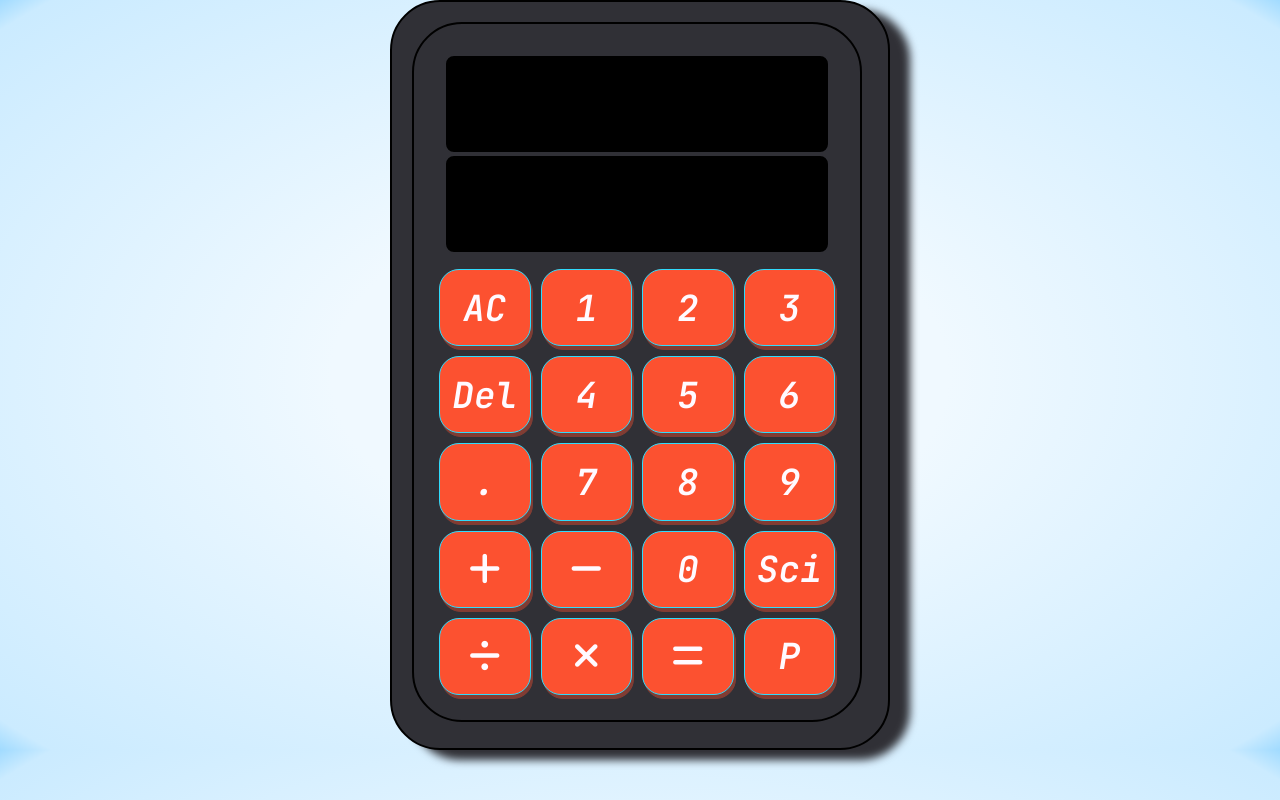
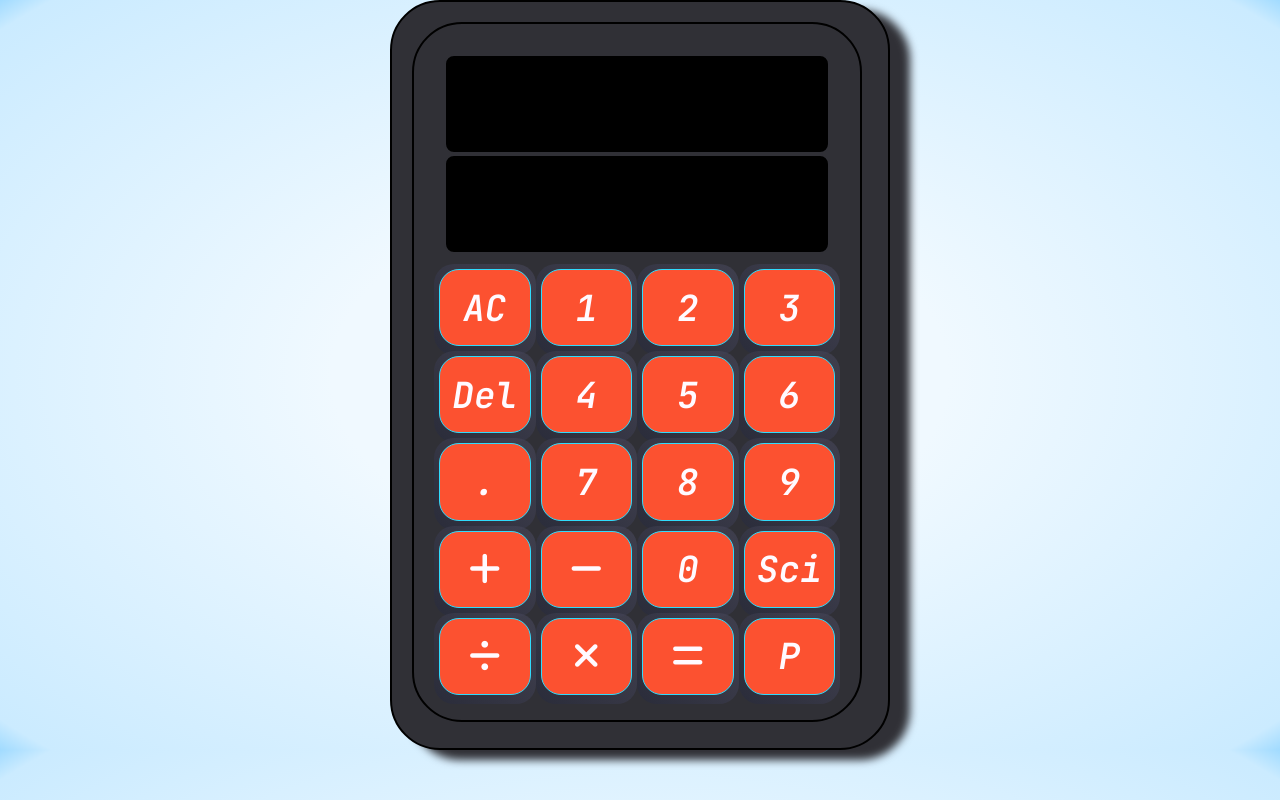
Before and after one commit to Ocoldwell/calculator-project, a plain HTML site: page index.html in a window 1280 px wide. Drawn offline with Linux system fonts and the light colour scheme.

Commit message:
commented out text and more styling

```diff
--- a/styles.scss
+++ b/styles.scss
@@ -1,24 +1,28 @@
-$button-color: #FC5130;
+$button-color: #fc5130;
 $button-border-color: #30dbfc;
-$font-color: #303036 ;
-$button-font-color: #FFFAFF;
+$font-color: #303036;
+$button-font-color: #fffaff;
 $font-size: 36px;
-$font-family: 'JetBrains Mono', monospace;
-$rainbow: linear-gradient(to right, orange , yellow, green, cyan, blue, violet);
+$font-family: "JetBrains Mono", monospace;
+$rainbow: linear-gradient(to right, orange, yellow, green, cyan, blue, violet);
 
 @font-face {
-  font-family: 'The Led Display St';
+  font-family: "The Led Display St";
   src: url(./assets/fonts/transfonter.org-20210209-182134/TheLedDisplaySt.eot);
-  src:url(./assets/fonts/transfonter.org-20210209-182134/TheLedDisplaySt.eot) format('embedded-opentype'),
-      url(./assets/fonts/transfonter.org-20210209-182134/TheLedDisplaySt.woff2) format('woff2'),
-      url(./assets/fonts/transfonter.org-20210209-182134/TheLedDisplaySt.woff) format('woff'),
-      url(./assets/fonts/transfonter.org-20210209-182134/TheLedDisplaySt.ttp) format('truetype');
+  src: url(./assets/fonts/transfonter.org-20210209-182134/TheLedDisplaySt.eot)
+      format("embedded-opentype"),
+    url(./assets/fonts/transfonter.org-20210209-182134/TheLedDisplaySt.woff2)
+      format("woff2"),
+    url(./assets/fonts/transfonter.org-20210209-182134/TheLedDisplaySt.woff)
+      format("woff"),
+    url(./assets/fonts/transfonter.org-20210209-182134/TheLedDisplaySt.ttp)
+      format("truetype");
   font-weight: normal;
   font-style: normal;
   font-display: swap;
 }
 
-*{
+* {
   padding: 0;
   margin: 0;
   box-sizing: border-box;
@@ -30,20 +34,38 @@ body {
   display: flex;
   justify-content: center;
   align-items: center;
-  background: -moz-radial-gradient(center, ellipse cover, rgba(240,249,255,1) 34%, rgba(203,235,255,1) 96%, rgba(161,219,255,1) 100%); /* FF3.6-15 */
-  background: -webkit-radial-gradient(center, ellipse cover, rgba(240,249,255,1) 34%,rgba(203,235,255,1) 96%,rgba(161,219,255,1) 100%); /* Chrome10-25,Safari5.1-6 */
-  background: radial-gradient(ellipse at center, rgba(240,249,255,1) 34%,rgba(203,235,255,1) 96%,rgba(161,219,255,1) 100%); /* W3C, IE10+, FF16+, Chrome26+, Opera12+, Safari7+ */
+  background: -moz-radial-gradient(
+    center,
+    ellipse cover,
+    rgba(240, 249, 255, 1) 34%,
+    rgba(203, 235, 255, 1) 96%,
+    rgba(161, 219, 255, 1) 100%
+  ); /* FF3.6-15 */
+  background: -webkit-radial-gradient(
+    center,
+    ellipse cover,
+    rgba(240, 249, 255, 1) 34%,
+    rgba(203, 235, 255, 1) 96%,
+    rgba(161, 219, 255, 1) 100%
+  ); /* Chrome10-25,Safari5.1-6 */
+  background: radial-gradient(
+    ellipse at center,
+    rgba(240, 249, 255, 1) 34%,
+    rgba(203, 235, 255, 1) 96%,
+    rgba(161, 219, 255, 1) 100%
+  ); /* W3C, IE10+, FF16+, Chrome26+, Opera12+, Safari7+ */
   filter: progid:DXImageTransform.Microsoft.gradient( startColorstr='#f0f9ff', endColorstr='#a1dbff',GradientType=1 );
   .calculator-body {
     height: 700px;
     width: 450px;
+    position: relative;
     display: grid;
     margin: 20px;
-    padding:20px;
+    padding: 20px;
     border: 2px solid black;
     grid-template-columns: 1fr 1fr 1fr 1fr;
     grid-template-rows: 1fr 1fr 1fr 1fr 1fr 1fr;
-    background-color:$font-color;
+    background-color: $font-color;
     border-radius: 50px;
     z-index: 200;
     .results-input {
@@ -57,14 +79,13 @@ body {
         border: 2px solid $font-color;
         color: white;
         border-radius: 10px;
-        text-align:center;
+        text-align: center;
         padding: 10px;
-        font-family:'The Led Display St';
+        font-family: "The Led Display St";
       }
     }
   }
 }
-
 
 .calculator-shadow {
   height: 750px;
@@ -74,13 +95,14 @@ body {
   filter: drop-shadow(20px 10px 4px $font-color);
   grid-template-columns: 1fr 1fr 1fr 1fr;
   grid-template-rows: 1fr 1fr 1fr 1fr 1fr 1fr;
-  background-color:$font-color;
+  background-color: $font-color;
   border-radius: 50px;
   z-index: 0;
 }
 
-button {
+.button {
   display: inline-block;
+  position: relative;
   border: 1px $button-border-color solid;
   border-radius: 20px;
   text-decoration: none;
@@ -92,9 +114,24 @@ button {
   text-align: center;
   -webkit-appearance: none;
   -moz-appearance: none;
-  filter:drop-shadow(2px 4px rgba(252, 81, 48, 0.4));
+  // filter: drop-shadow(2px 4px rgba(252, 81, 48, 0.4));
 
 }
+
+.button::before {
+  background: -moz-linear-gradient(45deg, rgb(42, 44, 58) 0%,rgba(67, 67, 85, 0.7) 80%); /* FF3.6-15 */
+  background: -webkit-linear-gradient(45deg, rgb(42, 44, 58) 0%,rgba(67, 67, 85, 0.7) 80%); /* Chrome10-25,Safari5.1-6 */
+  background: linear-gradient(45deg, rgb(42, 44, 58) 0%,rgba(67, 67, 85, 0.7) 80%); /* W3C, IE10+, FF16+, Chrome26+, Opera12+, Safari7+ */
+  content: "";
+  position: absolute;
+  left: -6px;
+  right: -6px;
+  top: -6px;
+  bottom: -10px;
+  z-index: -1;
+  border-radius: 20px;
+}
+
 // h1 {
 //   font-family: 'The Led Display St';
 //   font-size: 144px;
@@ -129,7 +166,7 @@ input::-webkit-inner-spin-button {
 }
 
 /* Firefox */
-input[type=number] {
+input[type="number"] {
   -moz-appearance: textfield;
 }
 // @keyframes rainbowShimmer {
```
Also changed, not shown: styles.css, 1 other file. Lines whose indentation alone changed are shown as unchanged.
